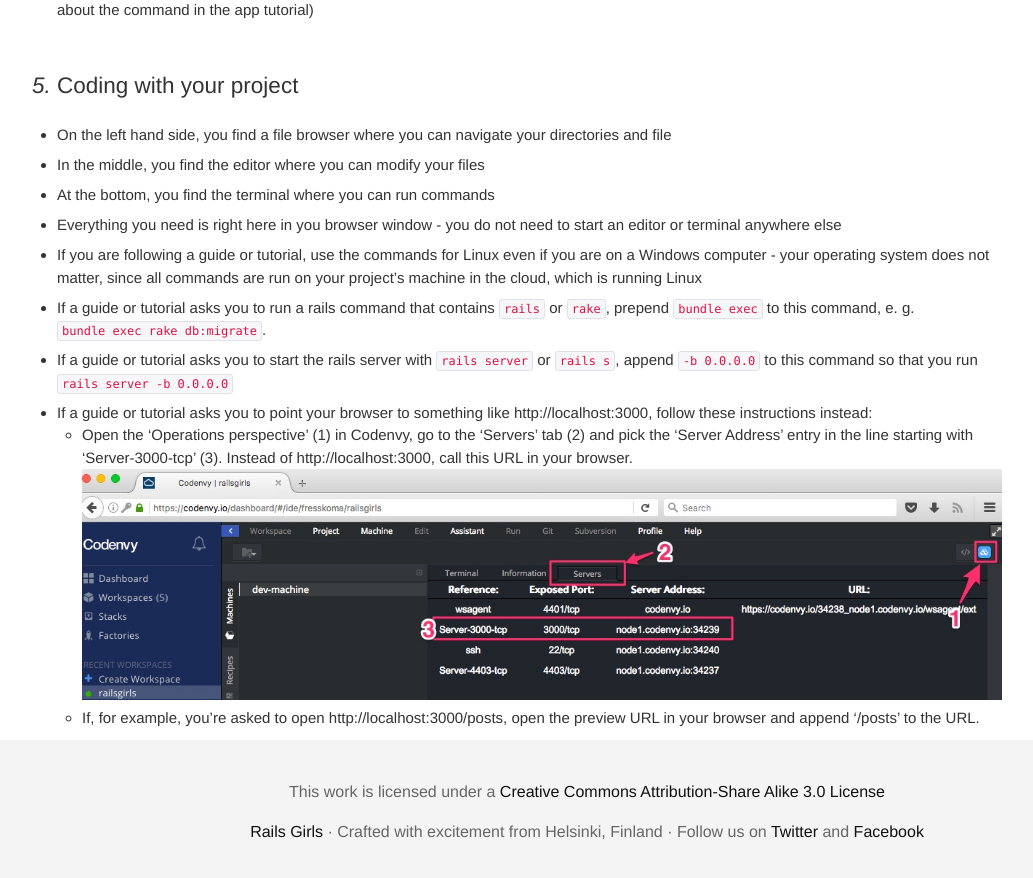
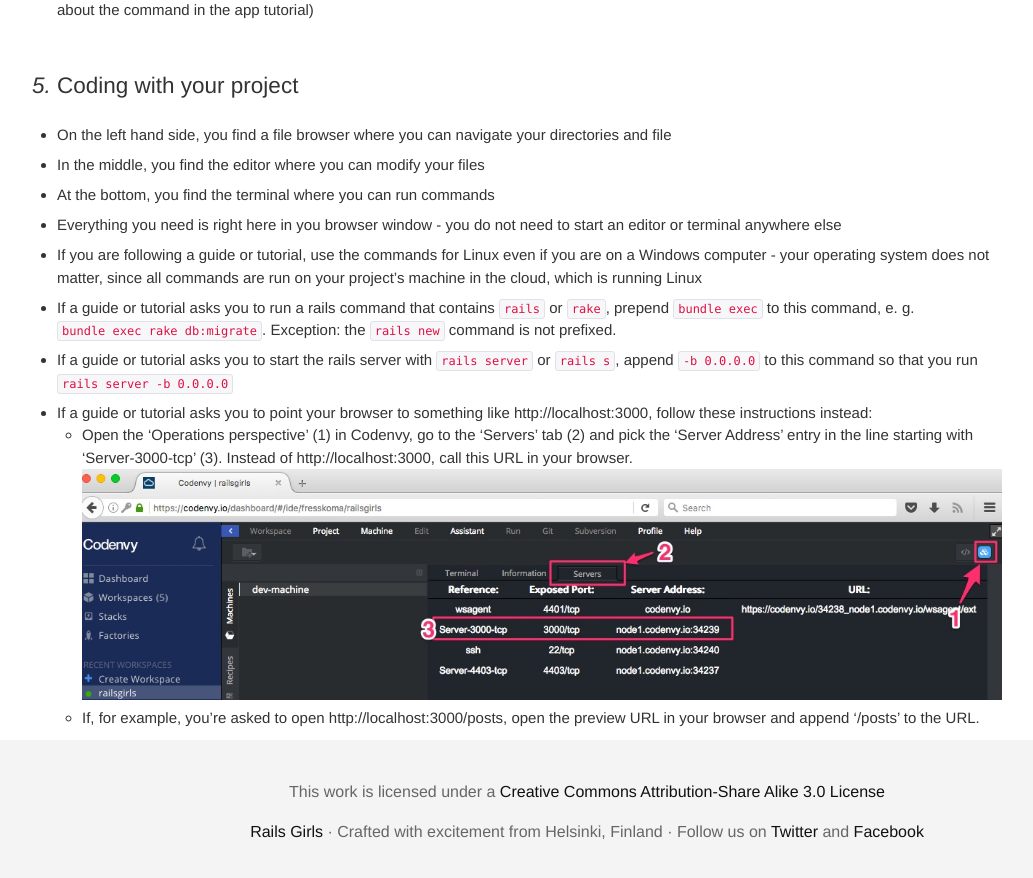
Before and after one commit to railsgirls/guides.railsgirls.com, a Jekyll site: the page built from _posts/2013-05-02-install.markdown, in a window 1280 px wide and 900 px high, scrolled down 11151 px. Shown: the top 878 px of the window, without its empty margins (53-1086 px from the left). Built offline with Jekyll 4.4.1, drawn with Linux system fonts in a browser that asks for light colours; nearby versions of some CDN libraries.

Commit message:
in codeenvy, do not prefix rails new with bundle exec

```diff
--- a/_posts/2013-05-02-install.markdown
+++ b/_posts/2013-05-02-install.markdown
@@ -358,7 +358,7 @@
 * At the bottom, you find the terminal where you can run commands
 * Everything you need is right here in you browser window - you do not need to start an editor or terminal anywhere else
 * If you are following a guide or tutorial, use the commands for Linux even if you are on a Windows computer - your operating system does not matter, since all commands are run on your project's machine in the cloud, which is running Linux
-* If a guide or tutorial asks you to run a rails command that contains `rails` or `rake`, prepend `bundle exec` to this command, e. g. `bundle exec rake db:migrate`.
+* If a guide or tutorial asks you to run a rails command that contains `rails` or `rake`, prepend `bundle exec` to this command, e. g. `bundle exec rake db:migrate`. Exception: the `rails new` command is not prefixed.
 * If a guide or tutorial asks you to start the rails server with `rails server` or `rails s`, append `-b 0.0.0.0` to this command so that you run `rails server -b 0.0.0.0`
 * If a guide or tutorial asks you to point your browser to something like http://localhost:3000, follow these instructions instead:
   * Open the 'Operations perspective' (1) in Codenvy, go to the 'Servers' tab (2) and pick the 'Server Address' entry in the line starting with 'Server-3000-tcp' (3). Instead of http://localhost:3000, call this URL in your browser.
```
